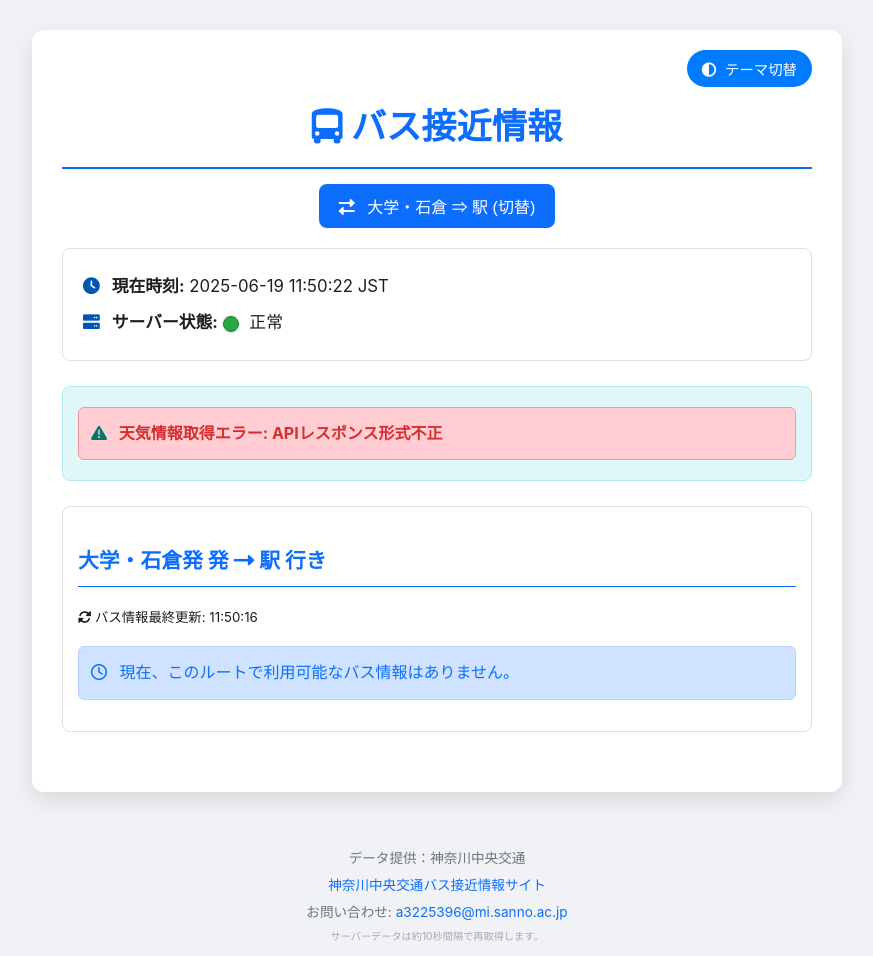
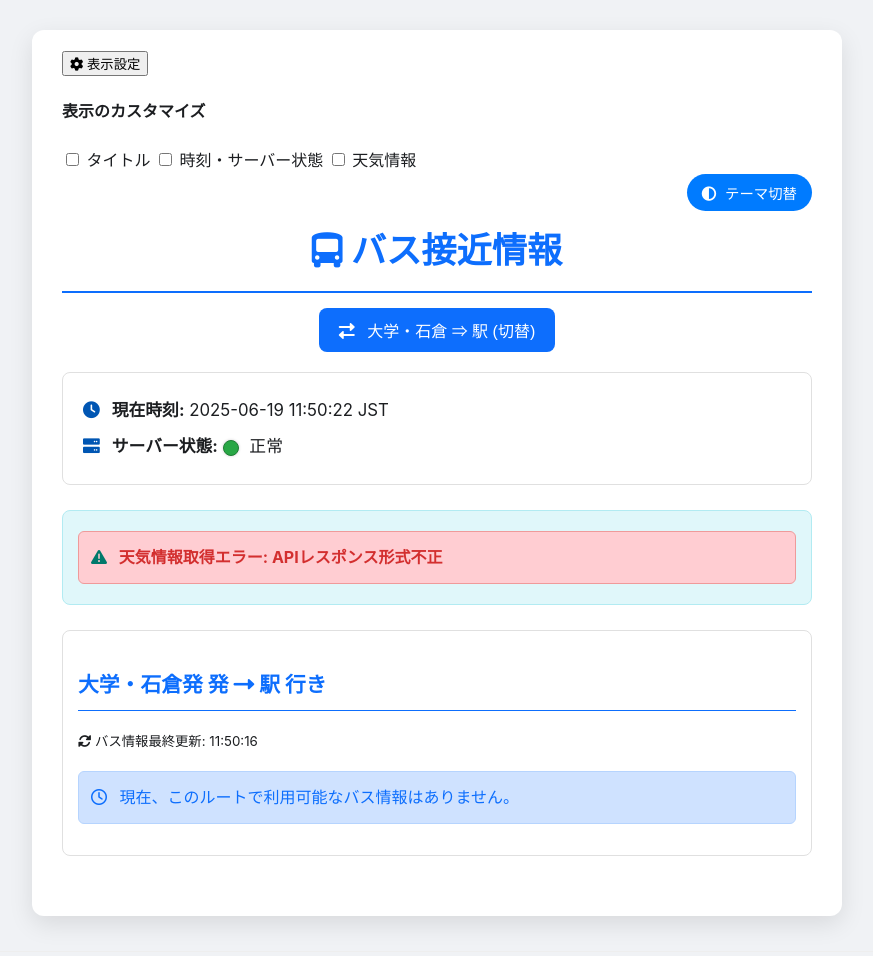
Before and after one commit to hayaokuri/bus, a Flask app: page / in a window 1280 px wide. Shown: the top 956 px of the page, without its empty margins (203-1076 px from the left). Run offline with Flask 2, Linux system fonts and the light colour scheme; data that the repository does not hold is empty.

Commit message:
Update index.html

```diff
--- a/templates/index.html
+++ b/templates/index.html
@@ -9,10 +9,21 @@
 </head>
 <body>
     <div class="container">
-        <div class="theme-toggle-container">
-            <button id="theme-toggle-button"><i class="fas fa-adjust"></i> テーマ切替</button>
+        <div class="top-controls-container">
+            <div class="settings-container">
+                <button id="settings-toggle-button"><i class="fas fa-cog"></i> 表示設定</button>
+                <div id="settings-panel" class="settings-panel hidden">
+                    <h4>表示のカスタマイズ</h4>
+                    <label><input type="checkbox" class="display-toggle-cb" data-target="main-title"> タイトル</label>
+                    <label><input type="checkbox" class="display-toggle-cb" data-target="header-info"> 時刻・サーバー状態</label>
+                    <label><input type="checkbox" class="display-toggle-cb" data-target="weather-info"> 天気情報</label>
+                </div>
+            </div>
+            <div class="theme-toggle-container">
+                <button id="theme-toggle-button"><i class="fas fa-adjust"></i> テーマ切替</button>
+            </div>
         </div>
-        <h1><i class="fas fa-bus-alt"></i> バス接近情報</h1>
+        <h1 class="main-title"><i class="fas fa-bus-alt"></i> バス接近情報</h1>
 
         <div class="direction-switch-container">
             <button id="direction-switch-button">
```
